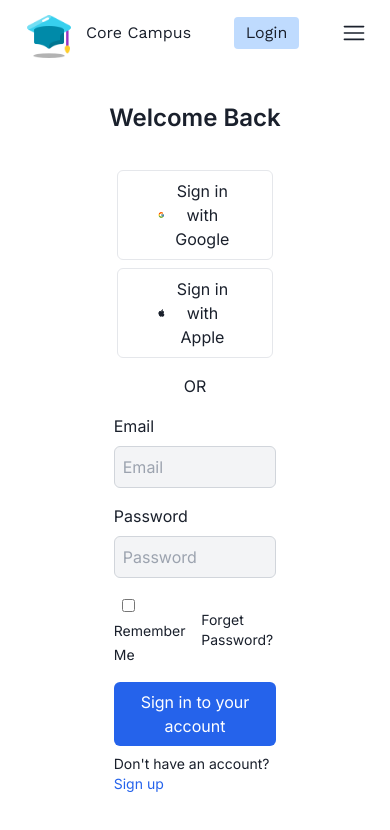
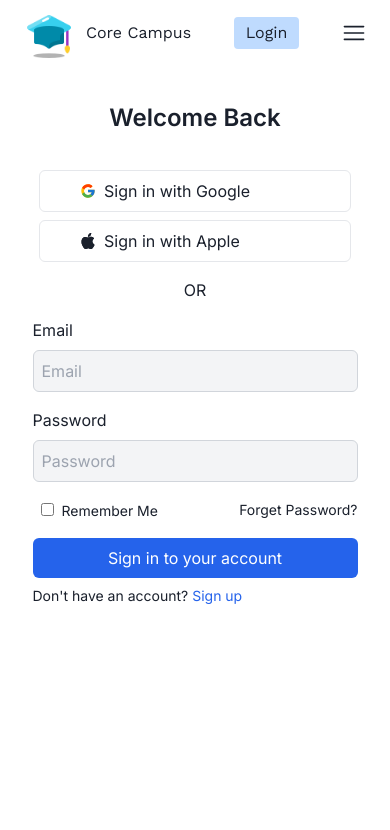
Before and after one commit to Kannu-Mandora/college-management, a Next.js app: page /login in a window 390 px wide. Shown: the top 830 px of the page. Built offline with nearby package versions, Linux system fonts and the light colour scheme.

Commit message:
Fix: width of login page

```diff
--- a/src/app/login/page.tsx
+++ b/src/app/login/page.tsx
@@ -5,7 +5,7 @@ import Link from "next/link";
 export default function Login(): JSX.Element {
   return (
     <>
-        <section className="bg-white w-1/2 h-full mx-auto">
+        <section className="bg-white md:w-1/2 h-full mx-auto">
           <h1 className="text-center py-3 my-6 font-semibold text-2xl">
             Welcome Back
           </h1>
```
